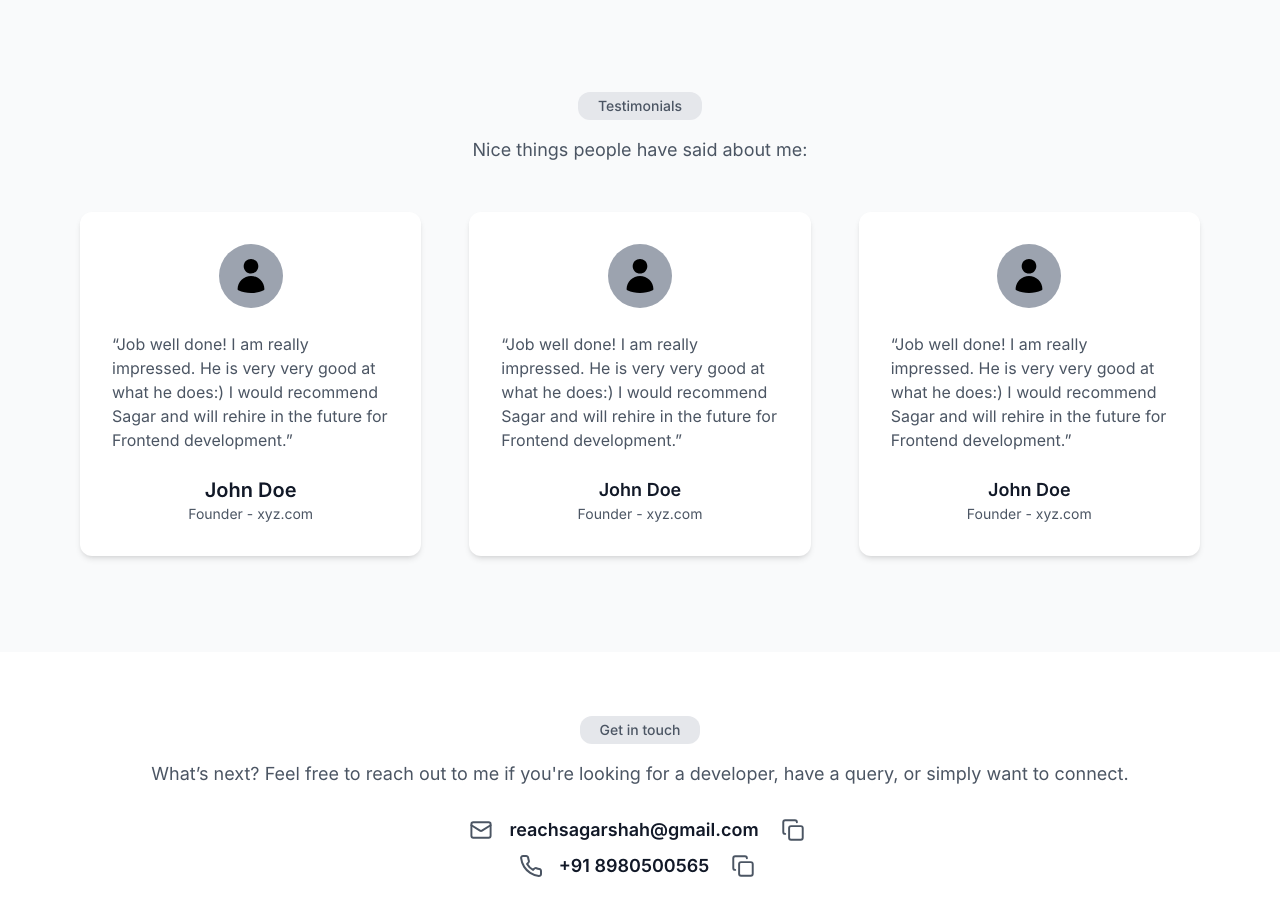
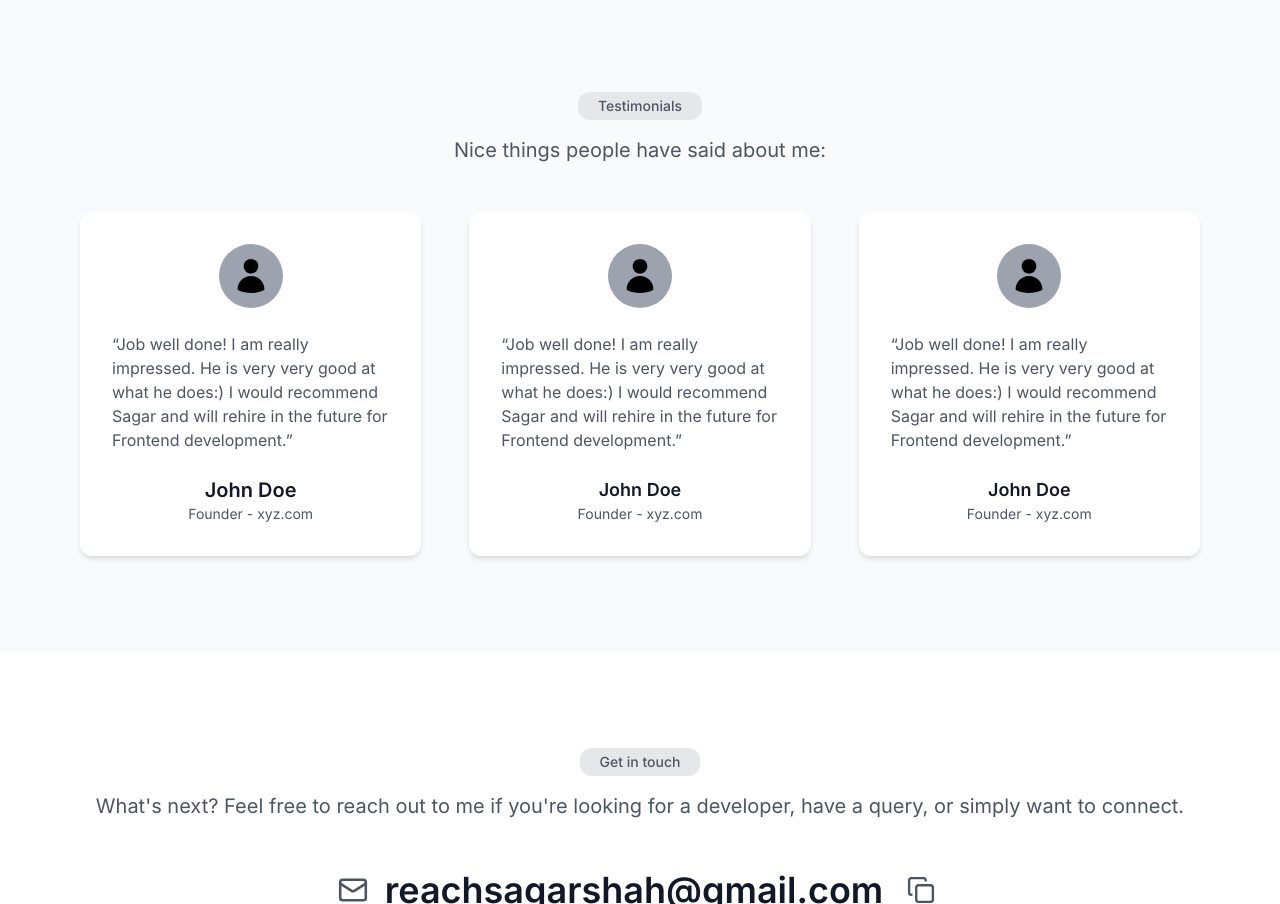
Before and after one commit to renanfranca/personal-portfolio-html-css, a website: page src/landing-page.html in a window 1280 px wide. Shown: the part 3940-4844 px from the top of the page. Drawn offline with Linux system fonts and the light colour scheme.

Commit message:
implement contact section not mobile

```diff
--- a/src/landing-page.html
+++ b/src/landing-page.html
@@ -478,7 +478,7 @@
                 Experience
               </p>
             </div>
-            <p class="font-normal text-lg text-center text-lightgray-600 dark:text-darkgray-600">
+            <p class="font-normal text-lg lg:text-xl text-center text-lightgray-600 dark:text-darkgray-600">
               Here is a quick summary of my most recent experiences:
             </p>
           </div>
@@ -548,7 +548,7 @@
                 Work
               </p>
             </div>
-            <p class="font-normal text-lg text-center text-lightgray-600 dark:text-darkgray-600">
+            <p class="font-normal text-lg lg:text-xl text-center text-lightgray-600 dark:text-darkgray-600">
               Some of the noteworthy projects I have built:
             </p>
           </div>
@@ -650,7 +650,9 @@
                 Testimonials
               </p>
             </div>
-            <p class="font-normal text-lg text-center text-lightgray-600 dark:text-darkgray-600">Nice things people have said about me:</p>
+            <p class="font-normal text-lg lg:text-xl text-center text-lightgray-600 dark:text-darkgray-600">
+              Nice things people have said about me:
+            </p>
           </div>
           <div class="flex flex-col md:flex-row gap-6 md:gap-12">
             <div class="flex flex-col items-center p-8 gap-6 shadow-md dark:shadow-xl rounded-xl bg-lightgray dark:bg-darkgray-100">
@@ -695,7 +697,8 @@
           </div>
         </div>
       </section>
-      <section id="contact" class="flex flex-col w-full max-w-7xl mx-auto py-16 px-4 gap-6">
+      <section id="contact" class="flex flex-col w-full py-16 md:py-24 gap-6">
+        <div class="flex flex-col w-full max-w-7xl mx-auto px-4 md:px-8 xl:px-20 gap-6 md:gap-12">
           <div class="flex flex-col gap-4">
             <div class="flex justify-center">
               <p
@@ -704,14 +707,14 @@
                 Get in touch
               </p>
             </div>
-          <p class="font-normal text-lg text-center text-lightgray-600 dark:text-darkgray-600">
-            What’s next? Feel free to reach out to me if you're looking for a developer, have a query, or simply want to connect.
+            <p class="font-normal text-lg lg:text-xl text-center text-lightgray-600 dark:text-darkgray-600">
+              What's next? Feel free to reach out to me if you're looking for a developer, have a query, or simply want to connect.
             </p>
           </div>
-        <div class="flex flex-col">
+          <div class="flex flex-col lg:gap-4">
             <div class="flex items-center justify-center gap-4">
               <svg
-              class="stroke-lightgray-600 dark:stroke-darkgray-600"
+                class="w-6 h-6 lg:w-8 lg:h-8 stroke-lightgray-600 dark:stroke-darkgray-600"
                 width="24"
                 height="24"
                 viewBox="0 0 25 24"
@@ -731,9 +734,9 @@
                   stroke-linejoin="round"
                 />
               </svg>
-            <p class="font-semibold text-lg text-lightgray-900 dark:text-darkgray-900">reachsagarshah@gmail.com</p>
+              <h2 class="font-semibold text-lg lg:text-4xl text-lightgray-900 dark:text-darkgray-900">reachsagarshah@gmail.com</h2>
               <svg
-              class="stroke-lightgray-600 dark:stroke-darkgray-600"
+                class="w-9 h-9 lg:w-11 lg:h-11 stroke-lightgray-600 dark:stroke-darkgray-600"
                 width="36"
                 height="36"
                 viewBox="0 0 37 36"
@@ -756,7 +759,7 @@
             </div>
             <div class="flex items-center justify-center gap-4">
               <svg
-              class="stroke-lightgray-600 dark:stroke-darkgray-600"
+                class="w-6 h-6 lg:w-8 lg:h-8 stroke-lightgray-600 dark:stroke-darkgray-600"
                 width="24"
                 height="24"
                 viewBox="0 0 24 24"
@@ -770,9 +773,9 @@
                   stroke-linejoin="round"
                 />
               </svg>
-            <p class="font-semibold text-lg text-lightgray-900 dark:text-darkgray-900">+91 8980500565</p>
+              <p class="font-semibold text-lg lg:text-4xl text-lightgray-900 dark:text-darkgray-900">+91 8980500565</p>
               <svg
-              class="stroke-lightgray-600 dark:stroke-darkgray-600"
+                class="w-9 h-9 lg:w-11 lg:h-11 stroke-lightgray-600 dark:stroke-darkgray-600"
                 width="36"
                 height="36"
                 viewBox="0 0 37 36"
@@ -794,7 +797,10 @@
               </svg>
             </div>
           </div>
-        <p class="font-normal text-base text-center text-lightgray-600 dark:text-darkgray-600">You may also find me on these platforms!</p>
+          <div class="flex flex-col">
+            <p class="font-normal text-base text-center text-lightgray-600 dark:text-darkgray-600">
+              You may also find me on these platforms!
+            </p>
             <div class="flex justify-center">
               <a href="#">
                 <svg
@@ -873,6 +879,8 @@
                 </svg>
               </a>
             </div>
+          </div>
+        </div>
       </section>
       <footer class="flex flex-col w-full max-w-7xl mx-auto py-6 gap-6 bg-lightgray-50 dark:bg-darkgray-50">
         <div class="flex items-center justify-center gap-2">
```
Also changed, not shown: src/assets/css/style.css. Lines whose indentation alone changed are shown as unchanged.
